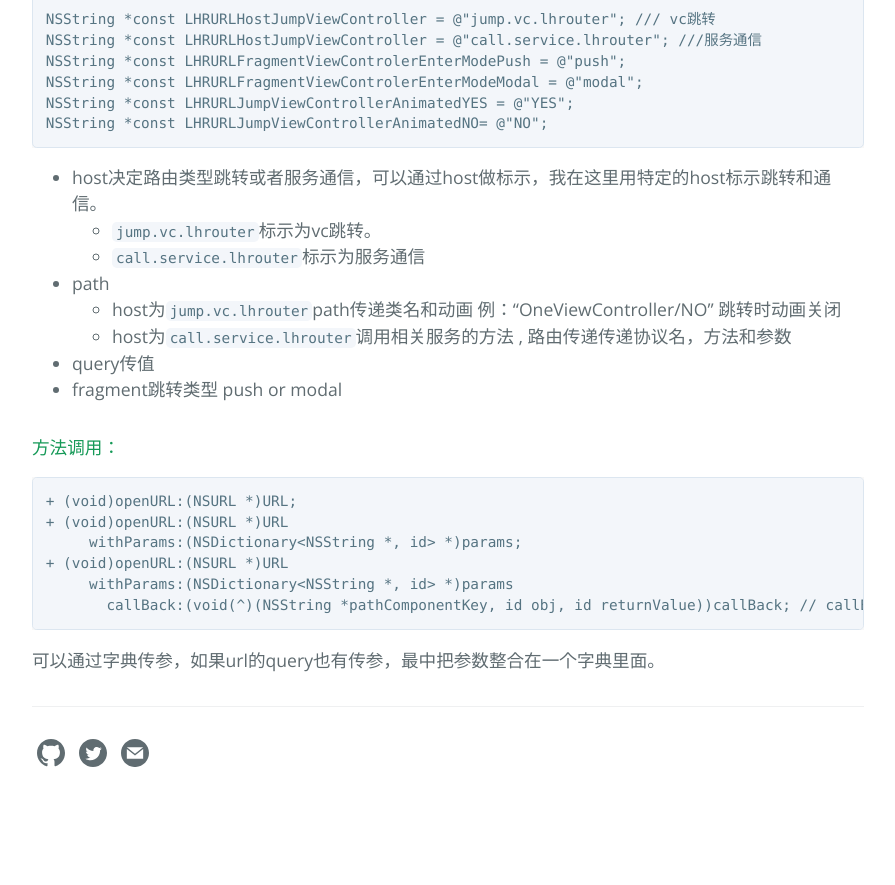
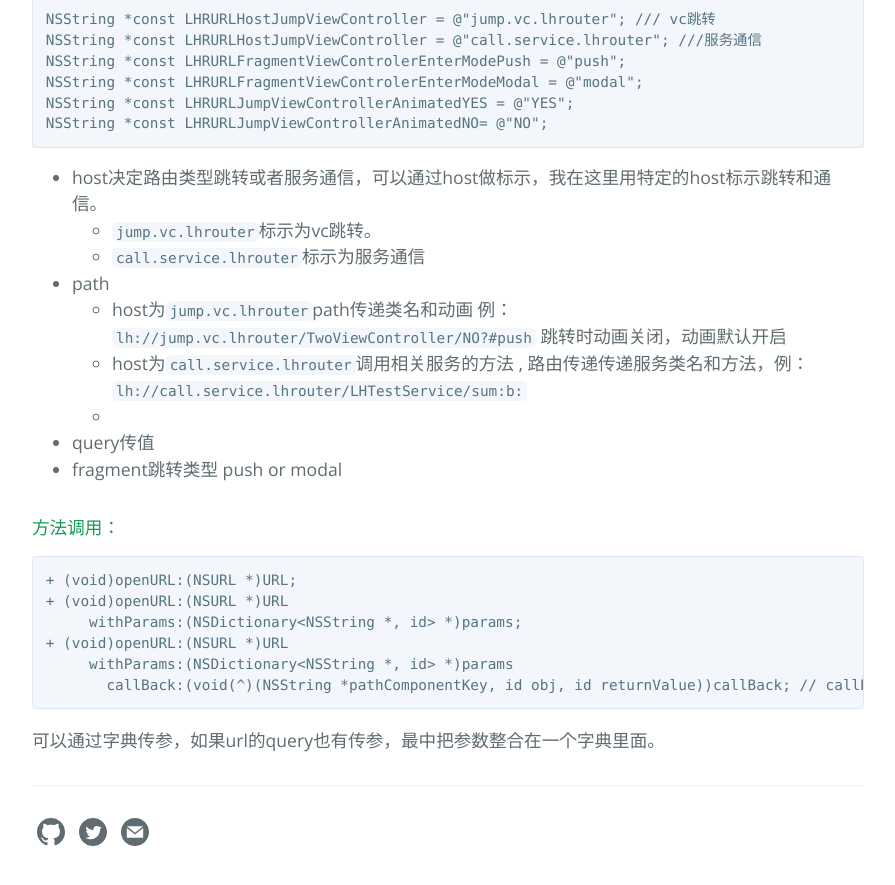
Before and after one commit to lihui1314/lihui1314.github.io, a Jekyll site: the page built from _posts/2022-03-20-路由设计方案.md, in a window 1280 px wide and 900 px high, scrolled down 769 px. Shown: the top 885 px of the window, without its empty margins (192-1087 px from the left). Built offline with Jekyll 4.4.1, drawn with Linux system fonts in a browser that asks for light colours; before the commit the page ends 1590 px from its top, so only the background shows below that.

Commit message:
no message

````diff
--- a/_posts/2022-03-20-路由设计方案.md
+++ b/_posts/2022-03-20-路由设计方案.md
@@ -32,8 +32,9 @@ NSString *const LHRURLJumpViewControllerAnimatedNO= @"NO";
   + ```jump.vc.lhrouter```标示为vc跳转。
   + ```call.service.lhrouter```标示为服务通信
 + path
-  + host为```jump.vc.lhrouter```path传递类名和动画 例：“OneViewController/NO” 跳转时动画关闭
-  + host为```call.service.lhrouter```调用相关服务的方法 , 路由传递传递协议名，方法和参数
+  + host为```jump.vc.lhrouter```path传递类名和动画 例：```lh://jump.vc.lhrouter/TwoViewController/NO?#push``` 跳转时动画关闭，动画默认开启
+  + host为```call.service.lhrouter```调用相关服务的方法 , 路由传递传递服务类名和方法，例：```lh://call.service.lhrouter/LHTestService/sum:b:```
+  +
 + query传值
 + fragment跳转类型 push or modal
 
````
